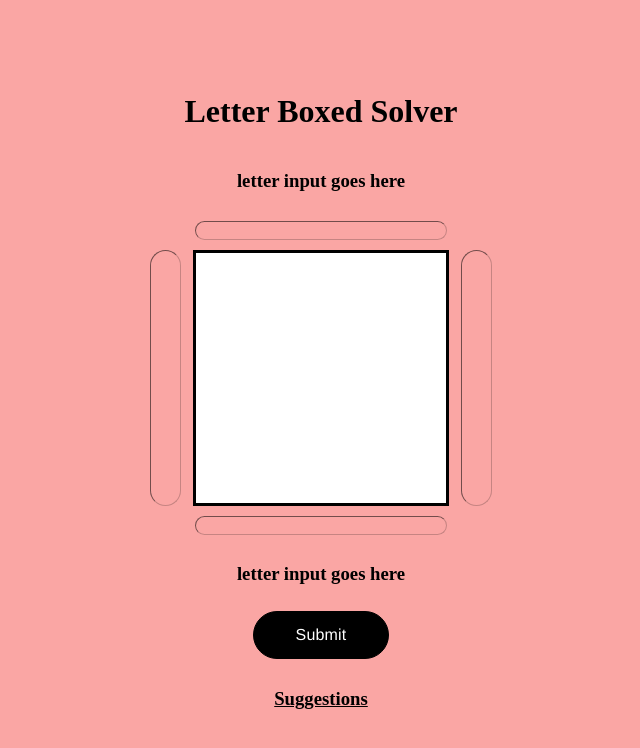
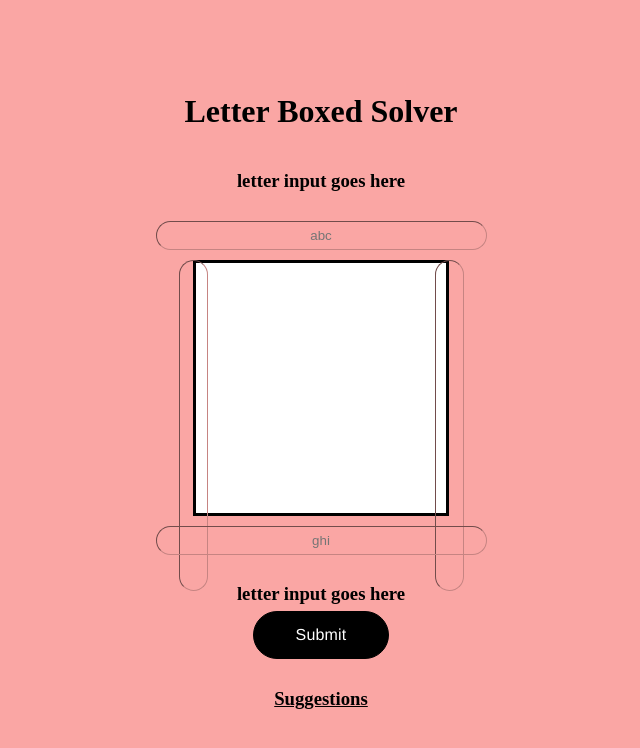
Before and after one commit to MrJanHorak/letter-box-solver, a React (Create React App) app: page / in a window 1280 px wide. Shown: the top 748 px of the page, without its empty margins (319-959 px from the left). Built offline with nearby package versions, Linux system fonts and the light colour scheme; a web font is replaced by a local one.

Commit message:
add labels to input fields

```diff
--- a/src/pages/Landing/Landing.jsx
+++ b/src/pages/Landing/Landing.jsx
@@ -1,8 +1,20 @@
-import React from "react";
+import React, { useState } from "react";
 
 import "../../styles/landing.css";
 
 const Landing = () => {
+  const [leftRow, setLeftRow] = useState("");
+  const [topRow, setTopRow] = useState("");
+  const [rightRow, setRightRow] = useState("");
+  const [bottomRow, setBottomRow] = useState("");
+
+  const handleChange = (e) => {
+    if (e.target.name === "left-side") setLeftRow(e.target.value);
+    if (e.target.name === "right-side") setRightRow(e.target.value);
+    if (e.target.name === "top-row") setTopRow(e.target.value);
+    if (e.target.name === "bottom-row") setBottomRow(e.target.value);
+  };
+
   return (
     <div className="main-page-container">
       <div className="title-container">
@@ -11,21 +23,76 @@ const Landing = () => {
       <form className="letters-input">
         <div className="solver-container">
           <h3>letter input goes here</h3>
-          <input id="top-row" type="text" name="top-row" maxLength={3} />
+          <div id="top-row-container">
+            <label id="top-row-label">
+              {topRow}
+              <input
+                placeholder="abc"
+                id="top-row"
+                type="text"
+                name="top-row"
+                maxLength={4}
+                required
+                autoComplete="off"
+                onChange={handleChange}
+              />
+            </label>
+          </div>
           <div className="middle-row">
-            <input id="left-side" type="text" name="left-side" maxLength={3} />
+            <div id="left-side-container">
+              <label id="left-side-label">
+                {leftRow}
+                <input
+                  id="left-side"
+                  type="text"
+                  name="left-side"
+                  maxLength={4}
+                  required
+                  autoComplete="off"
+                  onChange={handleChange}
+                />
+              </label>
+            </div>
             <div className="white-box"></div>
-            <input
-              id="right-side"
-              type="text"
-              name="right-side"
-              maxLength={3}
-            />
+            <div id="right-side-container">
+              <label id="right-side-label">
+                {rightRow}
+                <input
+                  id="right-side"
+                  type="text"
+                  name="right-side"
+                  maxLength={4}
+                  autoComplete="off"
+                  onChange={handleChange}
+                />
+              </label>
+            </div>
           </div>
-          <input id="bottom-row" type="text" name="bottom-row" maxLength={3} />
+          <div id="bottom-row-container">
+            <label id="bottom-row-label">
+              {bottomRow}
+              <input
+                placeholder="ghi"
+                id="bottom-row"
+                type="text"
+                name="bottom-row"
+                maxLength={4}
+                required
+                autoComplete="off"
+                onChange={handleChange}
+              />
+            </label>
+          </div>
           <h3>letter input goes here</h3>
         </div>
-        <input className="button" type="submit" value="Submit" />
+        <input
+          className="button"
+          type="submit"
+          value="Submit"
+          required
+          autoComplete="off"
+          onChange={handleChange}
+        />
       </form>
       <div className="solution-suggestions">
         <h3> Suggestions</h3>
--- a/src/styles/landing.css
+++ b/src/styles/landing.css
@@ -7,15 +7,15 @@ body {
 }
 
 input {
-  border-color:#c68482 ;
-  border-width: 0.1em ;
+  border-color: #c68482;
+  border-width: 0.1em;
   margin: 10px 0 10px 0;
-  background-color: #faa6a4;
-  color: white;
+  background-color: transparent;
+  color: transparent;
   font-weight: 400;
-  letter-spacing: 70px;
   width: 246px;
   border-radius: 1.5em;
+  text-align: center;
 }
 
 .button {
@@ -27,6 +27,7 @@ input {
   border: 1px solid black;
   font-size: 1em;
   font-family: "Franklin Gothic Medium", "Arial Narrow", Arial, sans-serif;
+  color: white;
   letter-spacing: 0.01em;
   background-color: black;
 }
@@ -63,10 +64,92 @@ input {
   display: flex;
 }
 
-.middle-row input {
-  /* width: 325px; */
+#left-side-container {
+  position: relative;
+}
+
+#left-side-label {
+  color: black;
+  width: fit-content;
+  height: fit-content;
+  min-height: 50px;
+  writing-mode: vertical-rl;
+  text-orientation: upright;
+  display: flex;
+  flex-direction: column;
+  justify-content: center;
+  text-align: center;
+}
+
+#left-side-container input {
+  position: absolute;
+  height: 325px;
   width: 25px;
   margin: 0 12px 0 12px;
-  /* transform: rotate(90deg);
-  transform-origin: 75px;*/
+  background: transparent;
 }
+
+#right-side-container {
+  position: relative;
+}
+
+#right-side-label {
+  color: black;
+  width: fit-content;
+  height: fit-content;
+  min-height: 50px;
+  writing-mode: vertical-rl;
+  text-orientation: upright;
+  display: flex;
+  flex-direction: column;
+  justify-content: center;
+  text-align: center;
+}
+
+#right-side-container input {
+  position: absolute;
+  height: 325px;
+  width: 25px;
+  margin: 0 12px 0 12px;
+  background: transparent;
+}
+
+#top-row-container {
+  position: relative;
+}
+
+#top-row-label {
+  color: black;
+  width: fit-content;
+  height: fit-content;
+  display: flex;
+  flex-direction: column;
+  justify-content: center;
+  text-align: center;
+}
+
+#top-row-container input {
+  /* position: absolute; */
+  height: 25px;
+  width: 325px;
+  background: transparent;
+}
+
+#bottom-row-container {
+  position: relative;
+}
+
+#bottom-row-label {
+  color: black;
+  display: flex;
+  flex-direction: column;
+  justify-content: center;
+  text-align: center;
+}
+
+#bottom-row-container input {
+  /* position: absolute; */
+  height: 25px;
+  width: 325px;
+  background: transparent;
+}
```
